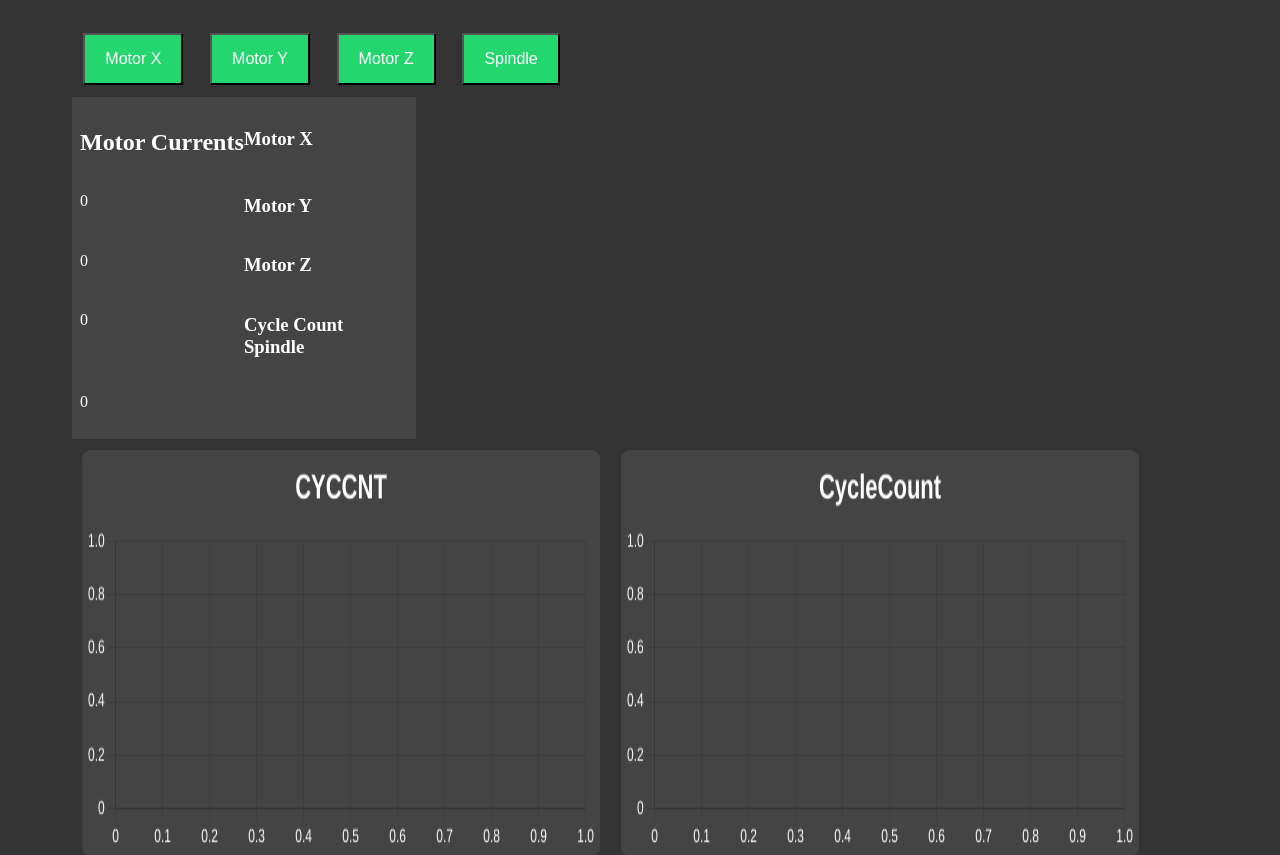
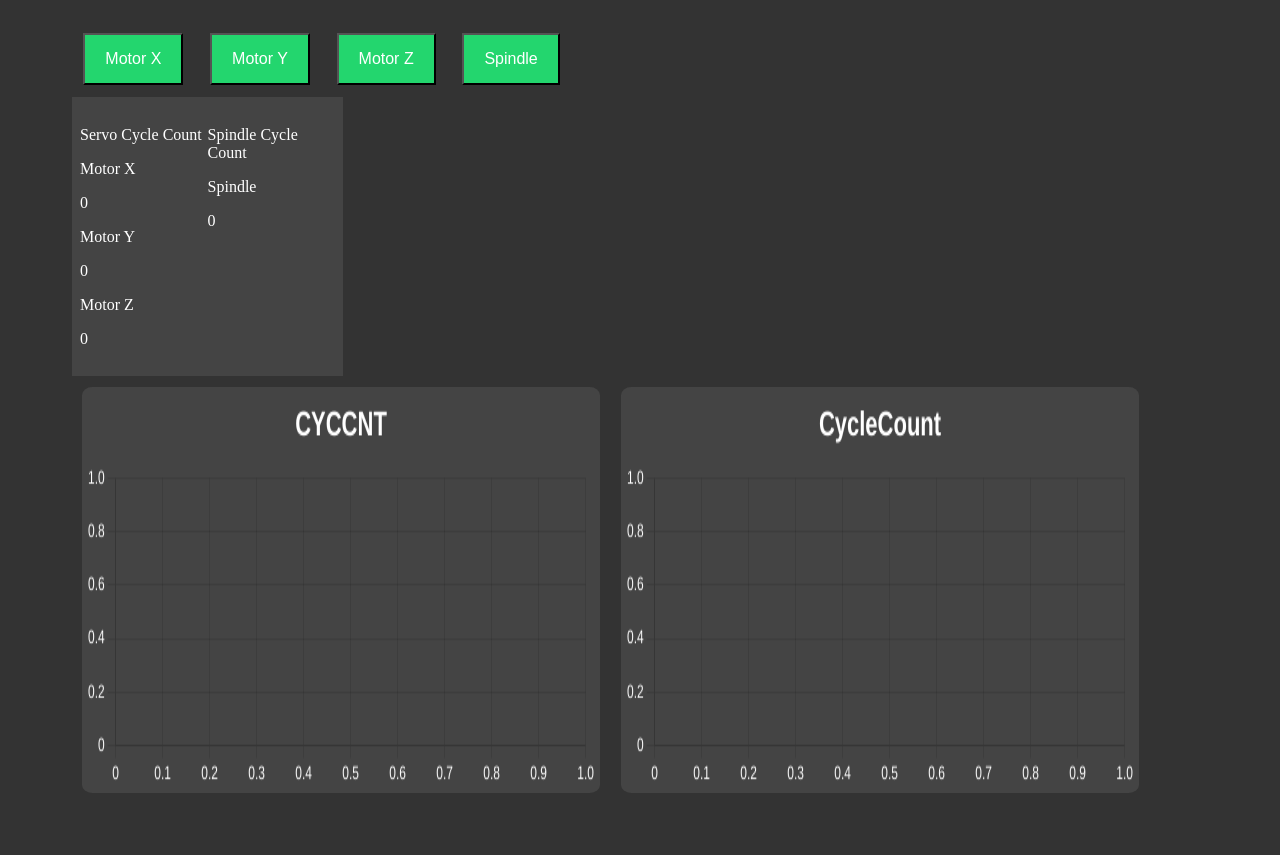
Before and after one commit to k2vee/CNC-Dashboard, a Flask app: page /CycleCounts in a window 1280 px wide. Shown: the part 50-905 px from the top of the page. After the commit the page ends 843 px from the top, so only its background shows below. Run offline with Flask 3, Linux system fonts and the light colour scheme; data that the repository does not hold is empty; some libraries are stand-ins or nearby versions.

Commit message:
Changes mirrored to CycleCounts page

```diff
--- a/static/script.js
+++ b/static/script.js
@@ -174,7 +174,7 @@ function datasetFilter(canvasId, button)    {
     for(var i = 0; i < chart.data.datasets.length; i++)   {
         chartDatasets.push(chart.data.datasets[i].label);
     }
-    // Check if dataset specified by button exists in chart
+    // Check if dataset specified by button, as a substring, exists in chart
     // If doesn't exist, return
     const datasetExists = chartDatasets.some(setType => setType.includes(button));
     if(!datasetExists)
--- a/templates/CycleCounts.html
+++ b/templates/CycleCounts.html
@@ -1,25 +1,30 @@
 {% extends 'base.html' %}
 {% block content %}
 <div id="motorSelectionButtons">
-    <button id="buttonX" class="motor-button selected-button" onclick="aeiou('X')">
+    <button id="buttonX" class="motor-button selected-button">
         Motor X</button>
-    <button id="buttonY" class="motor-button selected-button" onclick="aeiou('Y')">
+    <button id="buttonY" class="motor-button selected-button">
         Motor Y</button>
-    <button id="buttonZ" class="motor-button selected-button" onclick="aeiou('Z')">
+    <button id="buttonZ" class="motor-button selected-button">
         Motor Z</button>
-    <button id="buttonSpindle" class="motor-button selected-button" onclick="aeiou('Spindle')">
+    <button id="buttonSpindle" class="motor-button selected-button">
         Spindle</button>
 </div>
 <div id="latestValues">
-    <h2>Motor Currents</h2>
-    <h3>Motor X</h3>
-    <p id="latest-X">0</p>
-    <h3>Motor Y</h3>
-    <p id="latest-Y">0</p>
-    <h3>Motor Z</h3>
-    <p id="latest-Z">0</p>
-    <h3>Cycle Count Spindle</h3>
-    <p class="latest-Spindle">0</p>
+    <div class="chart-latestValues">
+        <p class="valueTitle">Servo Cycle Count</p>
+        <p class="motorId">Motor X</p>
+        <p id="latest-X-chart1">0</p>
+        <p class="motorId">Motor Y</p>
+        <p id="latest-Y-chart1">0</p>
+        <p class="motorId">Motor Z</p>
+        <p id="latest-Z-chart1">0</p>
+    </div>
+    <div class="chart-latestValues">
+        <p class="valueTitle">Spindle Cycle Count</p>
+        <p class="motorId">Spindle</p>
+        <p id="latest-Spindle-chart2">0</p>
+    </div>
 </div>
 <div id="cycleCountsGraphs" class="graph-container">
     <div class="chart-wrapper">
@@ -34,55 +39,65 @@
 <script>
     // Global vars/accessible data objects
     var CYCCNTData, CycleCountData;
-    const cycleCountsChartId = 'cycleCountsChart';
-    const cycleCountsSpindleChartId = 'cycleCountsSpindleChart';
+    var timerId;
+    const cycleCountsCanvasId = 'cycleCountsChart';
+    const cycleCountsSpindleCanvasId = 'cycleCountsSpindleChart';
 
+    // Event listeners
+    document.getElementById("buttonX").addEventListener("click", () => onFilterButtonClick('X'));
+    document.getElementById("buttonY").addEventListener("click", () => onFilterButtonClick('Y'));
+    document.getElementById("buttonZ").addEventListener("click", () => onFilterButtonClick('Z'));
+    document.getElementById("buttonSpindle").addEventListener("click", () => onFilterButtonClick('Spindle'));
     document.addEventListener('DOMContentLoaded', async function () {
-        /*
-        // Ideally, the data is already filtered server-side so the entire database isnt passed to client,
-        // then the client has to filter it.
-        */
         CYCCNTData = await fetchDataGroupLimited('CYCCNT', 100);
         CYCCNTData.reverse();
-        filterUpdateCYCCNTCharts(CYCCNTData);
-
+        createCYCCNTCharts(CYCCNTData);
         CycleCountData = await fetchDataGroupLimited('CycleCount', 100);
         CycleCountData.reverse();
-        filterUpdateCycleCountCharts(CycleCountData);
-
-        updateCycleCountValues(CYCCNTData);
-    })
+        createCycleCountCharts(CycleCountData);
+        timerId = setInterval(pollServer, 5000);
+    });
 
     // Function to update the 'CYCCNT' line chart
-    function filterUpdateCYCCNTCharts(data) {
+    function createCYCCNTCharts(data) {
         const cyccntLabels = Array.from({ length: data.length }, (_, i) => i + 1); // Sequential x-axis values
-        CYCCNTData = data.filter(row => ['CYCCNT1', 'CYCCNT2', 'CYCCNT3'].some(v => row.NodeId.includes(v)));
         const cyccntDatasets = createDatasets(CYCCNTData, ['X', 'Y', 'Z']);
         // Create line chart with datasets for 'CYCCNT'
-        createLineChart(cycleCountsChartId, cyccntLabels, cyccntDatasets, 'CYCCNT');
+        createLineChart(cycleCountsCanvasId, cyccntLabels, cyccntDatasets, 'CYCCNT');
     }
 
-    function filterUpdateCycleCountCharts(data) {
+    // Function to update the 'SpindleCount' line chart
+    function createCycleCountCharts(data) {
         const cycleCountlabels = Array.from({ length: data.length }, (_, i) => i + 1); // Sequential x-axis values
-        CycleCountData = data.filter(row => ['CycleCount1'].some(v => row.NodeId.includes(v)));
         const cycleCountDatasets = createDatasets(CycleCountData, ['Spindle']);
         // Create line chart with datasets for 'CycleCount'
-        createLineChart(cycleCountsSpindleChartId, cycleCountlabels, cycleCountDatasets, 'CycleCount');
+        createLineChart(cycleCountsSpindleCanvasId, cycleCountlabels, cycleCountDatasets, 'CycleCount');
     }
 
-    function aeiou(motor) {
-        /*
-        if (motor == 'Spindle')
-            toggleMotorSelection(motor, CycleCountData);
-        else
-            toggleMotorSelection(motor, CYCCNTData);
-        */
+    function onFilterButtonClick(motor) {
         const button = document.getElementById(`button${motor}`);
         button.classList.toggle("selected-button");
 
-        toggleMotorSelection(cycleCountsChartId, CYCCNTData, 'CYCCNT');
-        toggleMotorSelection(cycleCountsSpindleChartId, CycleCountData, 'CycleCount');
+        datasetFilter(cycleCountsCanvasId, motor);
+        datasetFilter(cycleCountsSpindleCanvasId, motor);
     }
 
+    async function pollServer() {
+        const alphabetArray = ['X', 'Y', 'Z', 'Spindle'];
+        for(var i = 0; i < 3; i++)  {
+            const latestRecord = await fetchDataSingular(`CYCCNT${i+1}`);
+            CYCCNTData.shift();
+            CYCCNTData.push(latestRecord);
+            shiftLineChartData(cycleCountsCanvasId, `Motor ${alphabetArray[i]}`, latestRecord);
+            document.getElementById(`latest-${alphabetArray[i]}-chart1`).innerHTML = latestRecord[0].Value;
+        }
+        for(var i = 0; i < 1; i++)  {
+            const latestRecord = await fetchDataSingular(`CycleCount${i+1}`);
+            CycleCountData.shift();
+            CycleCountData.push(latestRecord);
+            shiftLineChartData(cycleCountsSpindleCanvasId, `Motor ${alphabetArray[3]}`, latestRecord);
+            document.getElementById(`latest-${alphabetArray[3]}-chart2`).innerHTML = latestRecord[0].Value;
+        }
+    }
 </script>
 {% endblock%}
--- a/templates/MotorCurrents.html
+++ b/templates/MotorCurrents.html
@@ -38,8 +38,6 @@
         <canvas id="maxCurChart"></canvas>
     </div>
 </div>
-<button id="updateButton" style="background-color: aqua; color: black;"> update button </button>
-<button id="removeButton" style="background-color:darkviolet; color: black;"> remove button </button>
 {% endblock %}
 {% block script %}
 <script>
@@ -67,16 +65,14 @@
     // Function to update the 'Current' line chart
     function createCurrentChart(data) {
         const currentLabels = Array.from({ length: data.length }, (_, i) => i + 1); // Sequential x-axis values
-        CurrentData = data.filter(row => ['Current1', 'Current2', 'Current3'].some(v => row.NodeId.includes(v)));
         const currentDatasets = createDatasets(CurrentData, ['X', 'Y', 'Z']);
         // Create line chart with datasets for 'Current'
         createLineChart(currentCanvasId, currentLabels, currentDatasets, 'Current');
     }
 
-    // Function to update the 'Current' line chart
+    // Function to create the 'MAXCUR' line chart
     function createMaxcurChart(data) {
         const maxCurlabels = Array.from({ length: data.length }, (_, i) => i + 1); // Sequential x-axis values
-        MAXCURData = data.filter(row => ['MAXCUR21', 'MAXCUR22', 'MAXCUR23'].some(v => row.NodeId.includes(v)));
         const maxCurDatasets = createDatasets(MAXCURData, ['X', 'Y', 'Z']);
         // Create line chart with datasets for 'MAXCUR'
         createLineChart(maxCurCanvasId, maxCurlabels, maxCurDatasets, 'MAXCUR');
```
